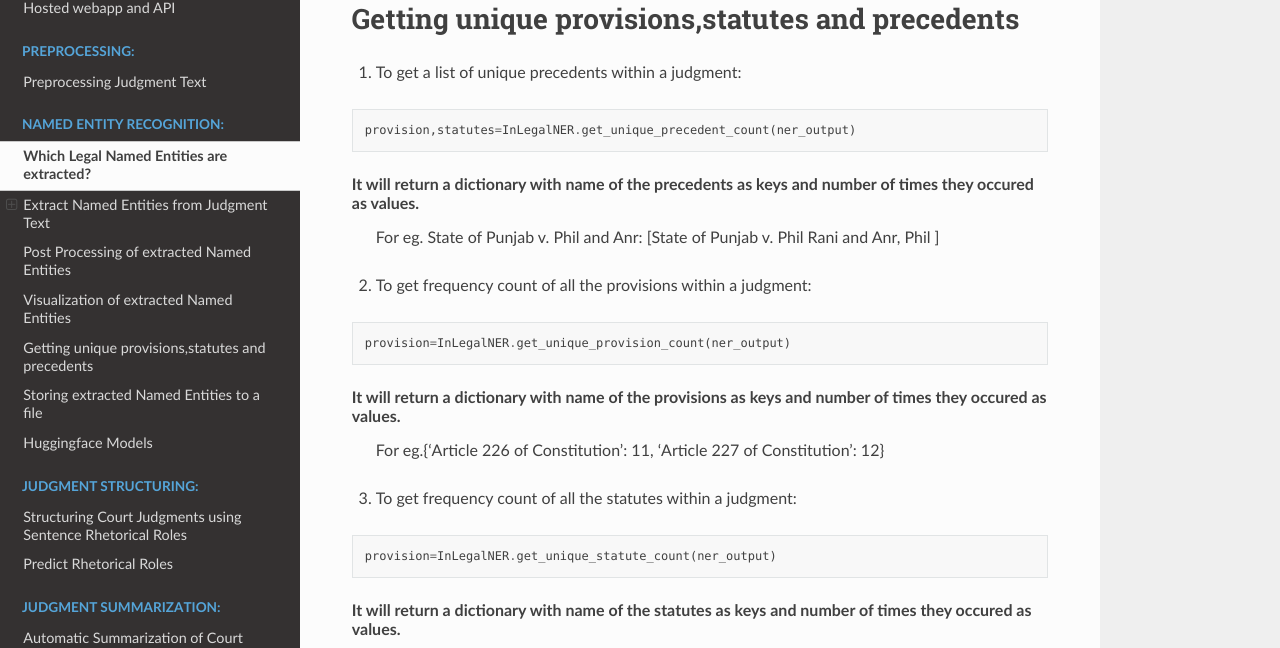
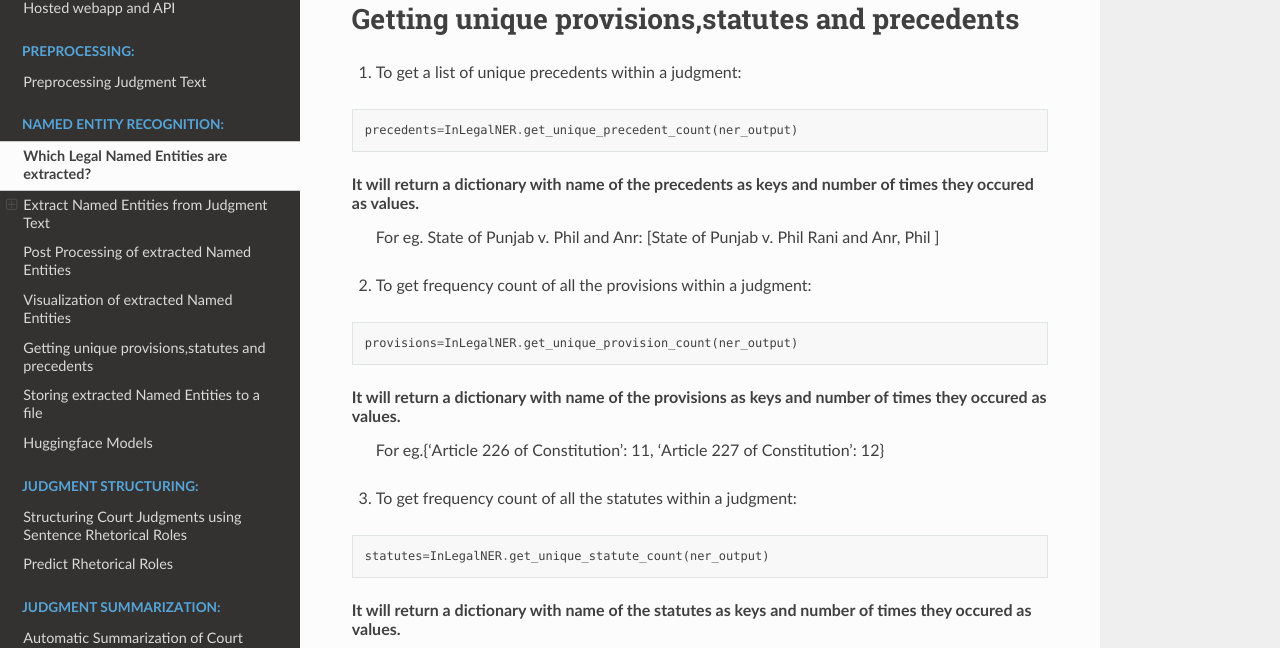
Before and after one commit to OpenNyAI/Opennyai, a Sphinx documentation site: the page built from docs/source/ner/legal_named_entities.rst, in a window 1280 px wide and 900 px high, scrolled down 3804 px. Shown: the part 137-785 px from the top of the window. Built offline with Sphinx 7.4.7 and the Read the Docs theme 2.0.0, drawn with Linux system fonts in a browser that asks for light colours.

Commit message:
Update legal_named_entities.rst

```diff
--- a/docs/source/ner/legal_named_entities.rst
+++ b/docs/source/ner/legal_named_entities.rst
@@ -135,7 +135,7 @@ Getting unique provisions,statutes and precedents
 
 .. code-block:: python
 
-    provision,statutes=InLegalNER.get_unique_precedent_count(ner_output)
+    precedents=InLegalNER.get_unique_precedent_count(ner_output)
 
 It will return a dictionary with name of the precedents  as keys and number of times they occured as values.
  For eg. State of Punjab v. Phil  and Anr: [State of Punjab v. Phil Rani and Anr, Phil ]
@@ -145,7 +145,7 @@ It will return a dictionary with name of the precedents  as keys and number of t
 
 .. code-block:: python
 
-    provision=InLegalNER.get_unique_provision_count(ner_output)
+    provisions=InLegalNER.get_unique_provision_count(ner_output)
 
 It will return a dictionary with name of the provisions as keys and number of times they occured as values.
  For eg.{'Article 226 of Constitution': 11, 'Article 227 of Constitution': 12}
@@ -154,7 +154,7 @@ It will return a dictionary with name of the provisions as keys and number of ti
 
 .. code-block:: python
 
-    provision=InLegalNER.get_unique_statute_count(ner_output)
+    statutes=InLegalNER.get_unique_statute_count(ner_output)
 
 
 It will return a dictionary with name of the statutes as keys and number of times they occured as values.
```
